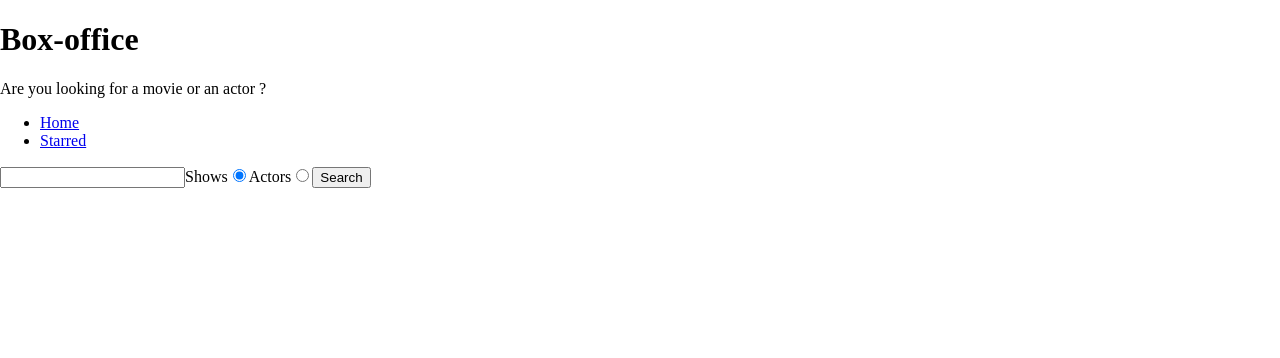
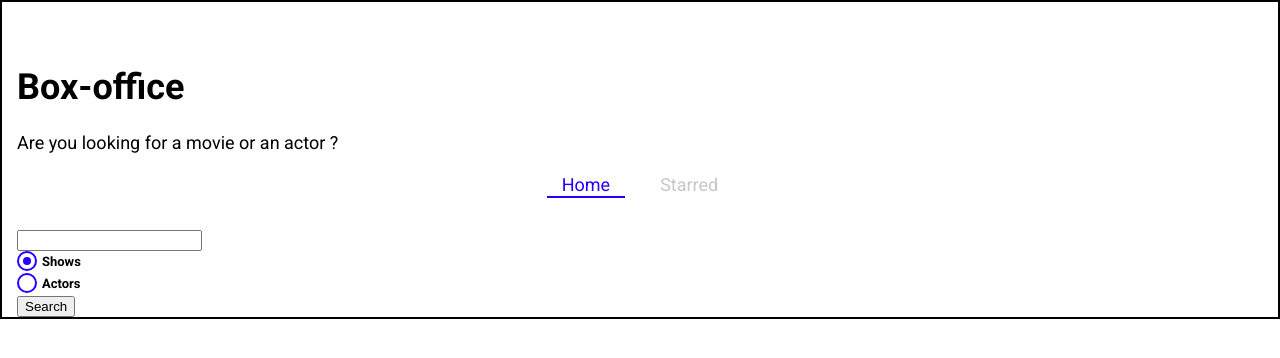
Before and after one commit to ByteCodeSculptorPro/box-office, a React (Create React App) app: page / in a window 1280 px wide. Shown: the top 358 px of the page. Built offline with nearby package versions, Linux system fonts and the light colour scheme.

Commit message:
Installed styled components.Create global them with sc. created custom radio. Used NavLink from react-router to style active link

```diff
--- a/package.json
+++ b/package.json
@@ -9,6 +9,7 @@
     "react-dom": "^18.3.1",
     "react-router-dom": "^6.27.0",
     "react-scripts": "5.0.1",
+    "styled-components": "^6.1.13",
     "web-vitals": "^2.1.4",
     "workbox-background-sync": "^6.6.0",
     "workbox-broadcast-update": "^6.6.0",
--- a/public/index.html
+++ b/public/index.html
@@ -18,6 +18,10 @@
     <link
       rel="stylesheet"
       href="https://cdnjs.cloudflare.com/ajax/libs/font-awesome/4.7.0/css/font-awesome.min.css"
+    />
+    <link
+      href="https://fonts.googleapis.com/css?family=Roboto:300,400,700,&display=swap"
+      rel="stylesheet"
     />
     <!--
       Notice the use of %PUBLIC_URL% in the tags above.
--- a/src/App.jsx
+++ b/src/App.jsx
@@ -4,12 +4,14 @@
 import Starred from './pages/Starred';
 import MainLayout from './Components/MainLayout';
 import Show from './pages/Show';
+import { GlobalTheme } from './Theme';
 const queryClient = new QueryClient();
 
 function App() {
   return (
     <div className="App">
       <QueryClientProvider client={queryClient}>
+        <GlobalTheme>
           <BrowserRouter>
             <Routes>
               <Route element={<MainLayout />}>
@@ -17,24 +19,10 @@
                 <Route path="/starred" element={<Starred />} />
               </Route>
               <Route path="/shows/:showId" element={<Show />} />
-
               <Route path="*" element={<div>Not found</div>} />
-
-            {/* <Route path="/" element={<App />}>
-            <Route index element={<Home />} />
-            <Route path="teams" element={<Teams />}>
-              <Route path=":teamId" element={<Team />} />
-              <Route path="new" element={<NewTeamForm />} />
-              <Route index element={<LeagueStandings />} />
-            </Route>
-          </Route>
-          <Route element={<PageLayout />}>
-            <Route path="/privacy" element={<Privacy />} />
-            <Route path="/tos" element={<Tos />} />
-          </Route>
-          <Route path="contact-us" element={<Contact />} /> */}
             </Routes>
           </BrowserRouter>
+        </GlobalTheme>
       </QueryClientProvider>
     </div>
   );
--- /dev/null
+++ b/src/Components/CustomRadio.jsx
@@ -0,0 +1,56 @@
+import { styled } from 'styled-components';
+export default function CustomRadio({ label, ...inputProps }) {
+  return (
+    <StyledRadio>
+      {label}
+      <input {...inputProps} type="radio" />
+      <span />
+    </StyledRadio>
+  );
+}
+
+const StyledRadio = styled.label`
+  display: block;
+  position: relative;
+  padding-left: 25px;
+  cursor: pointer;
+  font-size: 13px;
+  user-select: none;
+  font-weight: 700;
+  line-height: 1.65;
+  input {
+    position: absolute;
+    opacity: 0;
+    cursor: pointer;
+  }
+  span {
+    position: absolute;
+    top: 0;
+    left: 0;
+    height: 16px;
+    width: 16px;
+    background-color: #fff;
+    border: 2px solid ${({ theme }) => theme.mainColors.blue};
+    border-radius: 50%;
+  }
+  input:checked ~ span {
+    background-color: #fff;
+    border: 2px solid ${({ theme }) => theme.mainColors.blue};
+  }
+  span:after {
+    content: '';
+    position: absolute;
+    display: none;
+  }
+  input:checked ~ span:after {
+    display: block;
+  }
+  span:after {
+    top: 4px;
+    left: 4px;
+    width: 8px;
+    height: 8px;
+    border-radius: 50%;
+    background: ${({ theme }) => theme.mainColors.blue};
+  }
+`;
--- a/src/Components/Navs.jsx
+++ b/src/Components/Navs.jsx
@@ -1,4 +1,5 @@
-import { Link } from 'react-router-dom';
+import { NavLink } from 'react-router-dom';
+import { styled } from 'styled-components';
 export default function Navs() {
   const LINKS = [
     { text: 'Home', to: '/' },
@@ -7,15 +8,59 @@
       to: '/starred',
     },
   ];
+
   return (
-    <nav className="nav-wrapper">
-      <ul className="nav-links">
+    <nav>
+      <NavList>
         {LINKS.map(item => (
           <li key={item.to}>
-            <Link to={item.to}>{item.text}</Link>
+            <LinkStyled to={item.to}>{item.text}</LinkStyled>
           </li>
         ))}
-      </ul>
+      </NavList>
     </nav>
   );
 }
+
+const NavList = styled.ul`
+  display: flex;
+  justify-content: center;
+  list-style: none;
+  margin: 0 0 30px;
+  padding: 0;
+  li {
+    margin: 0 10px;
+  }
+`;
+
+const LinkStyled = styled(NavLink)`
+  display: block;
+  padding: 3px 15px;
+  position: relative;
+  text-decoration: none;
+  color: ${({ theme }) => theme.mainColors.gray};
+  &.active {
+    color: ${({ theme }) => theme.mainColors.blue};
+    &:after {
+      content: '';
+      position: absolute;
+      display: block;
+      height: 2px;
+      /* width: calc(100% - 30px); */
+      left: 0%;
+      bottom: 0;
+      background-color: ${({ theme }) => theme.mainColors.blue};
+      animation: slide-in 0.3s ease-in forwards;
+      @keyframes slide-in {
+        from {
+          left: 50%;
+          width: 0;
+        }
+        to {
+          left: 0%;
+          width: 100%;
+        }
+      }
+    }
+  }
+`;
--- a/src/Components/SearchForm.jsx
+++ b/src/Components/SearchForm.jsx
@@ -1,5 +1,6 @@
 import { useState } from 'react';
 import { useSearchStr } from '../lib/usePersistedSearchStr';
+import CustomRadio from './CustomRadio';
 
 // const usePersistedSearchStr = sessionStorageKey => {
 //   const [state, setSearchStr] = useState(() => {
@@ -41,26 +42,21 @@
   return (
     <form onSubmit={onSubmit}>
       <input type="text" value={searchStr} onChange={onSearchInputChange} />
-      <label>
-        Shows
-        <input
-          type="radio"
+      <CustomRadio
+        label="Shows"
         name="search-option"
         checked={searchOption === 'shows'}
         value="shows"
         onChange={onRadioChange}
       />
-      </label>
-      <label>
-        Actors
-        <input
-          type="radio"
+      <CustomRadio
+        label="Actors"
         name="search-option"
         checked={searchOption === 'actors'}
         value="actors"
         onChange={onRadioChange}
       />
-      </label>
+
       <button type="submit">Search</button>
     </form>
   );
--- /dev/null
+++ b/src/Theme.jsx
@@ -0,0 +1,30 @@
+import { ThemeProvider, createGlobalStyle } from 'styled-components';
+
+const theme = {
+  fontFamily: 'Roboto, sans-serif',
+  mainColors: {
+    blue: '#2400ff',
+    gray: '#c6c6c6',
+    dark: '#353535',
+  },
+};
+const GlobalStyles = createGlobalStyle`
+  body {
+    font-family: ${({ theme }) => theme.fontFamily};
+    font-size: 18px;
+    margin: 0;
+    padding-top: 40px;
+    padding-left: 15px;
+    padding-right: 15px;
+    border: 2px solid;
+  }
+`;
+
+export const GlobalTheme = ({ children }) => {
+  return (
+    <ThemeProvider theme={theme}>
+      <GlobalStyles />
+      {children}
+    </ThemeProvider>
+  );
+};
--- a/src/index.css
+++ /dev/null
@@ -1,5 +0,0 @@
-body {
-  margin: 0;
-  padding: 0;
-  box-sizing: border-box;
-}
--- a/src/index.jsx
+++ b/src/index.jsx
@@ -1,6 +1,5 @@
 import React from 'react';
 import ReactDOM from 'react-dom/client';
-import './index.css';
 import App from './App';
 import * as serviceWorkerRegistration from './serviceWorkerRegistration';
 import reportWebVitals from './reportWebVitals';
```
Also changed, not shown: 1 other file (tests, documents, lock files or other folders). Lines whose indentation alone changed are shown as unchanged.
